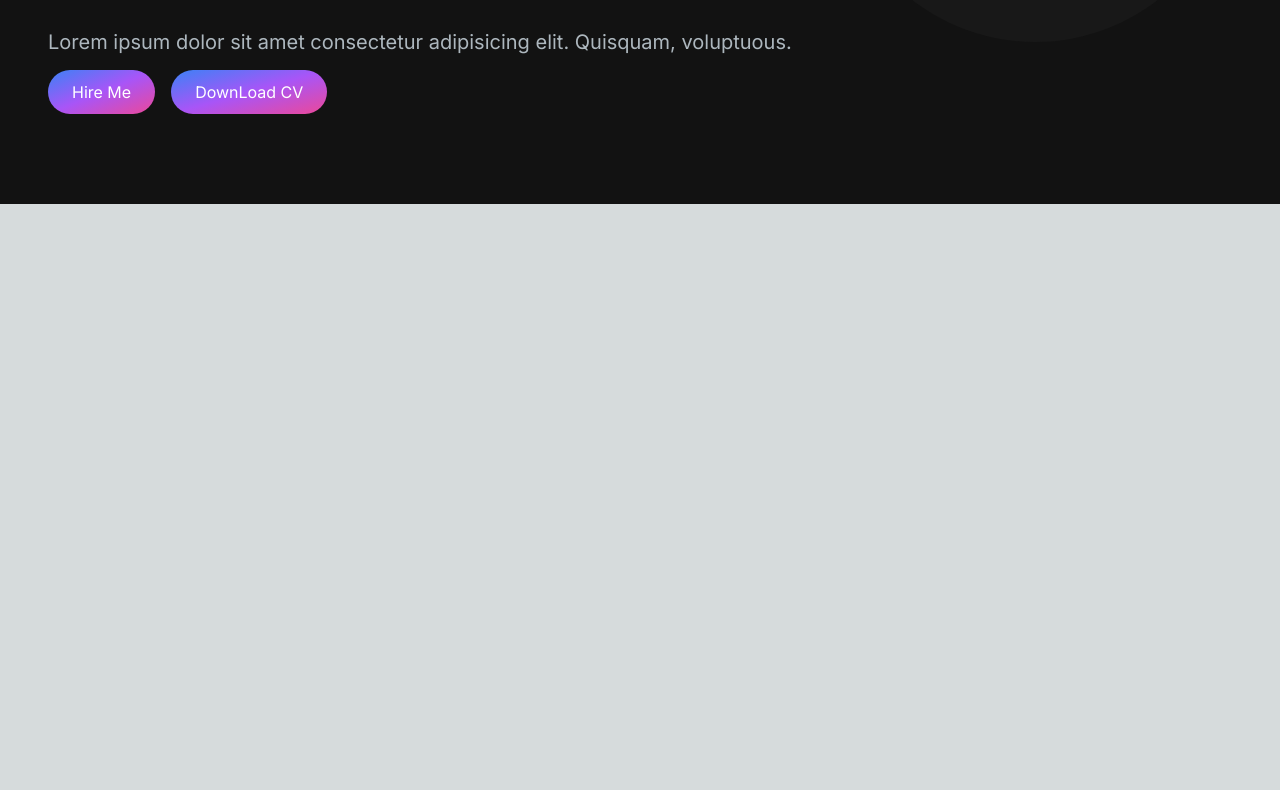
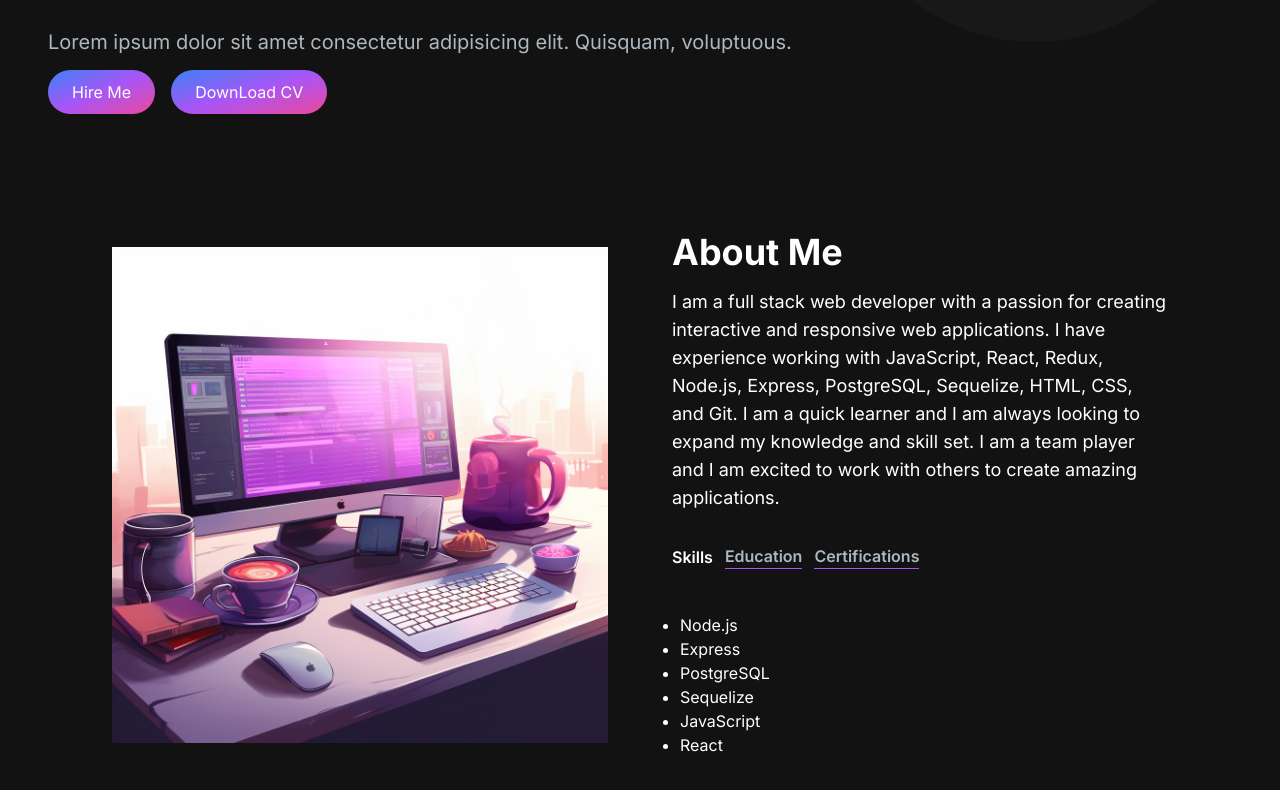
Before and after one commit to mksahota10/portfolio-website, a Next.js app: page / in a window 1280 px wide. Shown: the part 596-1386 px from the top of the page. Before the commit the page ends 800 px from the top, so only its background shows below. Built offline with nearby package versions, Linux system fonts and the light colour scheme.

Commit message:
aboutme section completed

```diff
--- /dev/null
+++ b/app/components/AboutSection.jsx
@@ -0,0 +1,99 @@
+"use client";
+import React, { useTransition, useState } from "react";
+import Image from "next/image";
+import TabButton from "./TabButton";
+
+const TAB_DATA = [
+  {
+    title: "Skills",
+    id: "skills",
+    content: (
+      <ul className="list-disc pl-2">
+        <li>Node.js</li>
+        <li>Express</li>
+        <li>PostgreSQL</li>
+        <li>Sequelize</li>
+        <li>JavaScript</li>
+        <li>React</li>
+      </ul>
+    ),
+  },
+  {
+    title: "Education",
+    id: "education",
+    content: (
+      <ul className="list-disc pl-2">
+        <li>Fullstack Software Engineer, General Assembly</li>
+        <li> Economics and Communication Studies, San Jose State University</li>
+      </ul>
+    ),
+  },
+  {
+    title: "Certifications",
+    id: "certifications",
+    content: (
+      <ul className="list-disc pl-2">
+        <li>AWS Cloud Practitioner</li>
+        <li>Google Professional Cloud Developer</li>
+      </ul>
+    ),
+  },
+];
+
+const AboutSection = () => {
+  const [tab, setTab] = useState("skills");
+  const [isPending, startTransition] = useTransition();
+
+  const handleTabChange = (id) => {
+    startTransition(() => {
+      setTab(id);
+    });
+  };
+
+  return (
+    <section className="text-white" id="about">
+      <div className="md:grid md:grid-cols-2 gap-8 items-center py-8 px-4 xl:gap-16 sm:py-16 xl:px-16">
+        <Image src="/images/about-image.png" width={500} height={500} />
+        <div className="mt-4 md:mt-0 text-left flex flex-col h-full">
+          <h2 className="text-4xl font-bold text-white mb-4">About Me</h2>
+          <p className="text-base lg:text-lg">
+            I am a full stack web developer with a passion for creating
+            interactive and responsive web applications. I have experience
+            working with JavaScript, React, Redux, Node.js, Express, PostgreSQL,
+            Sequelize, HTML, CSS, and Git. I am a quick learner and I am always
+            looking to expand my knowledge and skill set. I am a team player and
+            I am excited to work with others to create amazing applications.
+          </p>
+          <div className="flex flex-row justify-start mt-8">
+            <TabButton
+              selectTab={() => handleTabChange("skills")}
+              active={tab === "skills"}
+            >
+              {" "}
+              Skills{" "}
+            </TabButton>
+            <TabButton
+              selectTab={() => handleTabChange("education")}
+              active={tab === "education"}
+            >
+              {" "}
+              Education{" "}
+            </TabButton>
+            <TabButton
+              selectTab={() => handleTabChange("certifications")}
+              active={tab === "certifications"}
+            >
+              {" "}
+              Certifications{" "}
+            </TabButton>
+          </div>
+          <div className="mt-8">
+            {TAB_DATA.find((t) => t.id === tab).content}
+          </div>
+        </div>
+      </div>
+    </section>
+  );
+};
+
+export default AboutSection;
--- /dev/null
+++ b/app/components/TabButton.jsx
@@ -0,0 +1,26 @@
+import React from "react";
+import { motion } from "framer-motion";
+
+const variants = {
+  default: { width: 0 },
+  active: { width: "calc(100% - 0.75rem)" },
+};
+
+const TabButton = ({ active, selectTab, children }) => {
+  const buttonClasses = active ? "text-white" : "text-[#ADB7BE] border-b border-purple-500";
+
+  return (
+    <button onClick={selectTab}>
+      <p className={`mr-3 font-semibold hover:text-white ${buttonClasses}`}>
+        {children}
+      </p>
+      <motion.div
+        animate={active ? "active" : "default"}
+        variants={variants}
+        className="h-1 bg-primary-500 mt-2 mr-3"
+      ></motion.div>
+    </button>
+  );
+};
+
+export default TabButton;
--- a/app/page.js
+++ b/app/page.js
@@ -1,7 +1,7 @@
 import Image from 'next/image'
 import HeroSection from './components/HeroSection'
 import NavBar from './components/NavBar'
-import MenuOverLay from './components/MenuOverLay'
+import AboutSection from './components/AboutSection'
 
 
 export default function Home() {
@@ -11,6 +11,7 @@
 
       <div class="container mt-24 mx-auto px-12 py-4">
       <HeroSection />
+      <AboutSection />
 
 
       </div>
```
Also changed, not shown: public/images/about-image.png (added).
